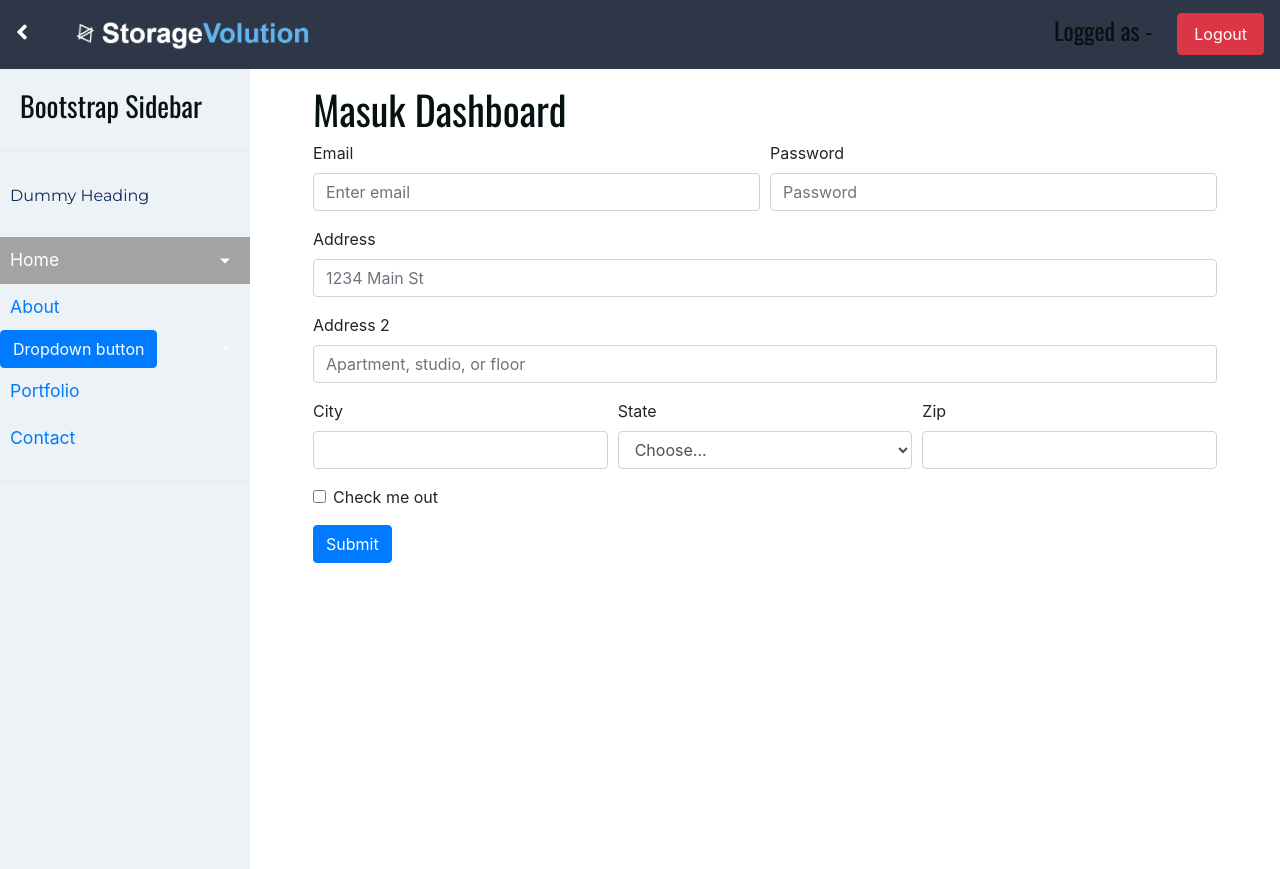
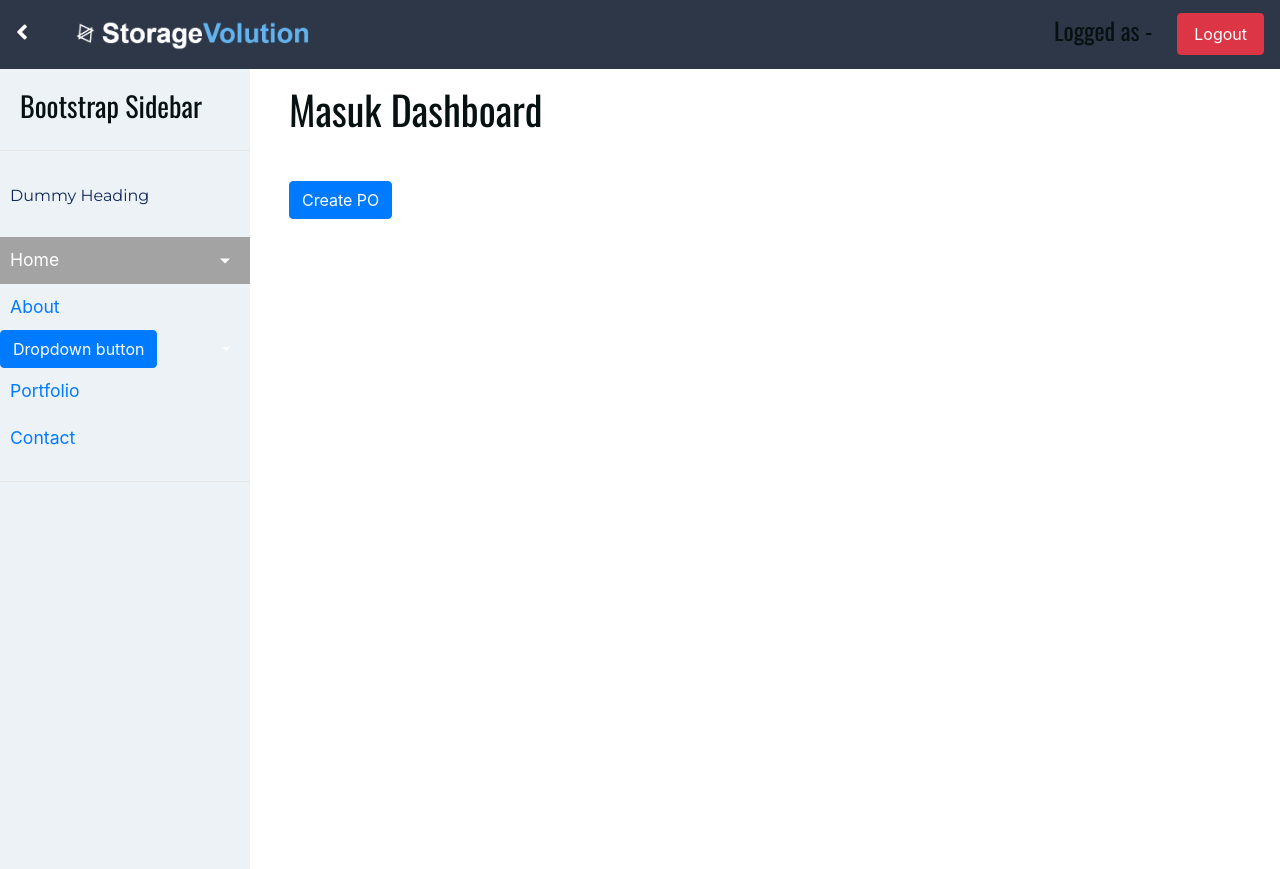
Before and after one commit to Helsinki-Team10-Final/StorageManagement, a React (Create React App) app in the folder client/storage-volution/: page /main in a window 1280 px wide. Built offline with nearby package versions, Linux system fonts and the light colour scheme.

Commit message:
nested route

```diff
--- a/client/storage-volution/package.json
+++ b/client/storage-volution/package.json
@@ -11,6 +11,7 @@
     "graphql": "^15.5.0",
     "react": "^17.0.1",
     "react-bootstrap": "^1.5.2",
+    "react-datetime-picker": "^3.2.0",
     "react-dom": "^17.0.1",
     "react-router-dom": "^5.2.0",
     "react-scripts": "4.0.3",
--- a/client/storage-volution/src/App.js
+++ b/client/storage-volution/src/App.js
@@ -17,7 +17,7 @@ function App() {
         <Route exact path="/login">
           <Login />
         </Route>
-        <Route exact path="/main">
+        <Route path="/main">
           <Dashboard />
         </Route>
 
--- a/client/storage-volution/src/components/Sidebar.js
+++ b/client/storage-volution/src/components/Sidebar.js
@@ -5,22 +5,22 @@ export default function Sidebar({showSidebar}) {
   return (
     <>
       <nav id="sidebar" className={showSidebar ? "active" : null}>
-        <div class="sidebar-header">
+        <div className="sidebar-header">
           <h3>Bootstrap Sidebar</h3>
         </div>
 
-        <ul class="list-unstyled components">
+        <ul className="list-unstyled components">
           <p>Dummy Heading</p>
-          <li class="active">
+          <li className="active">
             <a
               href="#homeSubmenu"
               data-toggle="collapse"
               aria-expanded="false"
-              class="dropdown-toggle"
+              className="dropdown-toggle"
             >
               Home
             </a>
-            <ul class="collapse list-unstyled" id="homeSubmenu">
+            <ul className="collapse list-unstyled" id="homeSubmenu">
               <li>
                 <Link to="/">Home</Link>
               </li>
--- a/client/storage-volution/src/index.js
+++ b/client/storage-volution/src/index.js
@@ -8,6 +8,10 @@ import {BrowserRouter} from 'react-router-dom'
 import 'react-toastify/dist/ReactToastify.css';
 import client from './config/index'
 import { ApolloProvider } from '@apollo/client'
+import 'react-datetime-picker/dist/DateTimePicker.css'
+import 'react-calendar/dist/Calendar.css'
+import 'react-clock/dist/Clock.css'
+
 
 ReactDOM.render(
   <React.StrictMode>
--- a/client/storage-volution/src/pages/CreatePO.js
+++ b/client/storage-volution/src/pages/CreatePO.js
@@ -1,53 +1,109 @@
-import {Form, Button, Col} from 'react-bootstrap'
+import {Form, Button, Container} from 'react-bootstrap'
+import DateTimePicker from 'react-datetime-picker';
+import {useState} from 'react'
+
+const dateString = (date) => {
+  const offsetMs = date.getTimezoneOffset() * 60 * 1000;
+  const msLocal =  date.getTime() - offsetMs;
+  const dateLocal = new Date(msLocal);
+  const iso = dateLocal.toISOString();
+  return iso
+}
 
 export default function CreatePO(props) {
+  const [formData, setFormData] = useState({
+    vendorName: '',
+    expiredDate: dateString(new Date()),
+    items: [{
+      name: '',
+      quantity: 1
+    }]
+  })
+  console.log(formData)
+
+  const addNewItem = () => {
+    setFormData({...formData, items: [...formData.items, { name: '', quantity: 1}]})
+  }
+
+  const onChange = (e) => {
+    let {name, value} = e.target
+
+    if (name === 'expiredDate') {
+      value = `${value}Z`
+    }
+
+    let itemsName = name.split('_')
+    if (itemsName[0] === 'Name') {
+      let tempArray = [...formData.items]
+      tempArray[+itemsName[1]] = {...tempArray[+itemsName[1]], name: value}
+      setFormData({...formData, items: [...tempArray]})
+      return
+    } else if (itemsName[0] === 'Qty') {
+      if (value == '-' || value == '0') value = 1
+      // if (value < 1) value = 1
+      let tempArray = [...formData.items]
+      tempArray[+itemsName[1]] = {...tempArray[+itemsName[1]], quantity: +value}
+      setFormData({...formData, items: [...tempArray]})
+      return
+    }
+
+    setFormData({
+      ...formData,
+      [name]: value
+    })
+  }
+
   return (
     <>
+      <h1 className="mb-5">Create PO</h1>
       <Form>
         <Form.Row>
-          <Form.Group as={Col} controlId="formGridEmail">
-            <Form.Label>Email</Form.Label>
-            <Form.Control type="email" placeholder="Enter email" />
-          </Form.Group>
-
-          <Form.Group as={Col} controlId="formGridPassword">
-            <Form.Label>Password</Form.Label>
-            <Form.Control type="password" placeholder="Password" />
+          <Form.Group className="col-md-5" >
+            <Form.Label><h5><i className="fa fa-user"/> Vendor's Name</h5></Form.Label>
+            <Form.Control onChange={onChange} name="vendorName" value={formData.vendorName} type="text" placeholder="Enter Vendor's Name" />
           </Form.Group>
         </Form.Row>
 
-        <Form.Group controlId="formGridAddress1">
-          <Form.Label>Address</Form.Label>
-          <Form.Control placeholder="1234 Main St" />
-        </Form.Group>
+        <Form.Label className="mb-3"><h5>Items</h5></Form.Label>
+        <Container fluid style={{maxHeight: '50vh', overflowY: "auto"}}>
+          {
+            formData.items.map((item, index) => {
+              return (
+                <Form.Row key={index}>
+                  <Form.Group className="col-md-4">
+                    <Form.Label><h5>Name</h5></Form.Label>
+                    <Form.Control
+                      value={formData.items[index].name}
+                      name={`Name_${index}`}
+                      onChange={onChange}
+                      placeholder="Item Name"
+                    />
+                  </Form.Group>
+                  <Form.Group className="col-md-4">
+                    <Form.Label><h5>Quantity</h5></Form.Label>
+                    <Form.Control
+                      type="number"
+                      min="1"
+                      value={formData.items[index].quantity}
+                      name={`Qty_${index}`}
+                      onChange={onChange}
+                      placeholder="Item Quantity"
+                    />
+                  </Form.Group>
+                </Form.Row>
+              )
+            })
+          }
+        </Container>
 
-        <Form.Group controlId="formGridAddress2">
-          <Form.Label>Address 2</Form.Label>
-          <Form.Control placeholder="Apartment, studio, or floor" />
-        </Form.Group>
+        <Button onClick={addNewItem} className="mb-3" variant="primary">
+          Add new item
+        </Button>
 
-        <Form.Row>
-          <Form.Group as={Col} controlId="formGridCity">
-            <Form.Label>City</Form.Label>
-            <Form.Control />
-          </Form.Group>
-
-          <Form.Group as={Col} controlId="formGridState">
-            <Form.Label>State</Form.Label>
-            <Form.Control as="select" defaultValue="Choose...">
-              <option>Choose...</option>
-              <option>...</option>
-            </Form.Control>
-          </Form.Group>
-
-          <Form.Group as={Col} controlId="formGridZip">
-            <Form.Label>Zip</Form.Label>
-            <Form.Control />
-          </Form.Group>
-        </Form.Row>
-
-        <Form.Group id="formGridCheckbox">
-          <Form.Check type="checkbox" label="Check me out" />
+        <Form.Group >
+          <Form.Label>Expired Date</Form.Label>
+          {/* <Form.Control type="datetime-local" name="expiredDate" onChange={onChange} value={dateString(formData.expiredDate.toLocaleString("id-ID")).slice(0,19)}/> */}
+          <Form.Control type="datetime-local" name="expiredDate" onChange={onChange} value={formData.expiredDate.slice(0,19)}/>
         </Form.Group>
 
         <Button variant="primary" type="submit">
--- a/client/storage-volution/src/pages/Dashboard.js
+++ b/client/storage-volution/src/pages/Dashboard.js
@@ -1,10 +1,13 @@
+import {Switch, Route, Link, useLocation, useRouteMatch} from 'react-router-dom'
 import { useState, useEffect } from 'react';
 import '../assets/css/dashboard.css'
-import Navigation from '../components/Navigation'
-import Sidebar from '../components/Sidebar'
+import Navigation from '../components/Navigation' //masih belom seelesai
+import Sidebar from '../components/Sidebar' //masih belom seelesai
 import CreatePO from './CreatePO'
 
 export default function Dashboard(props) {
+  const { path } = useRouteMatch()
+  const { pathname } = useLocation()
   const [showSidebar, setShowSidebar] = useState(false)
 
   return (
@@ -12,10 +15,19 @@ export default function Dashboard(props) {
       <Navigation showSidebar={showSidebar} setShowSidebar={setShowSidebar} />
       <div className="wrapper">
         <Sidebar showSidebar={showSidebar} />
-        <div className="container-fluid mx-5 my-3">
-          <h1>Masuk Dashboard</h1>
-          <CreatePO />
+        <div className="container-fluid mx-4 my-3">
           {/* Lokasi SwitchRoute Child */}
+          <Switch>
+            <Route path={`${path}/addPO`}>
+              <CreatePO />
+            </Route>
+            <Route exact path={`${path}`}>
+              <h1 className="mb-5">Masuk Dashboard</h1>
+              <Link className="btn btn-primary" to='/main/addPO' >
+                Create PO
+              </Link>
+            </Route>
+          </Switch>
         </div>
       </div>
 
```
Also changed, not shown: 1 other file (tests, documents, lock files or other folders).
